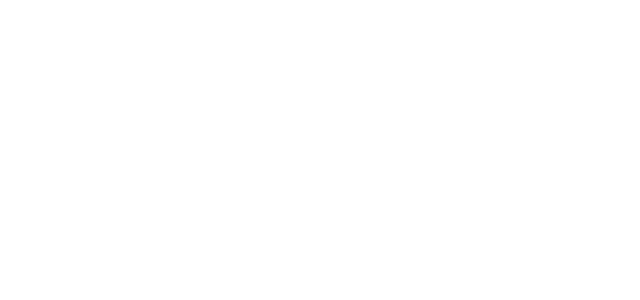
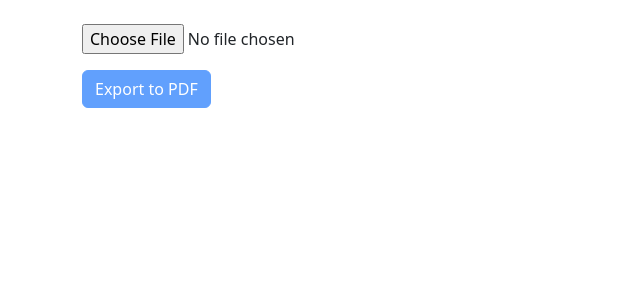
Before and after one commit to crystel1996/export-pdf, a React (Create React App) app: page / in a window 1280 px wide. Shown: the top 300 px of the page, without its empty margins (0-640 px from the left). Built offline with nearby package versions, Linux system fonts and the light colour scheme.

Commit message:
import excel

```diff
--- a/package.json
+++ b/package.json
@@ -10,11 +10,14 @@
     "@types/node": "^16.18.104",
     "@types/react": "^18.3.3",
     "@types/react-dom": "^18.3.0",
+    "bootstrap": "^5.3.3",
+    "jspdf": "^2.5.1",
     "react": "^18.3.1",
     "react-dom": "^18.3.1",
     "react-scripts": "5.0.1",
     "typescript": "^4.9.5",
-    "web-vitals": "^2.1.4"
+    "web-vitals": "^2.1.4",
+    "xlsx": "^0.18.5"
   },
   "scripts": {
     "start": "react-scripts start",
--- a/src/App.tsx
+++ b/src/App.tsx
@@ -1,8 +1,10 @@
+import 'bootstrap/dist/css/bootstrap.min.css';
 import './App.css';
+import { ExportPDF } from './Components/ExportPDF';
 
 function App() {
   return (
-    <></>
+    <ExportPDF />
   );
 }
 
--- /dev/null
+++ b/src/Components/ExportPDF.tsx
@@ -0,0 +1,57 @@
+import jsPDF from "jspdf";
+import * as XLSX from 'xlsx';
+import { ChangeEvent, useState } from "react";
+
+export const ExportPDF = () => {
+
+    const [data, setData] = useState([]);
+
+    const handleFileUpload = (e: ChangeEvent<HTMLInputElement>) => {
+        if (e.target.files) {
+            const file = e.target.files[0];
+            const reader = new FileReader();
+
+            reader.onload = (event) => {
+            const workbook = XLSX.read(event.target?.result, { type: 'binary' });
+            const sheetName = workbook.SheetNames[0];
+            const sheet = workbook.Sheets[sheetName];
+            const sheetData = XLSX.utils.sheet_to_json(sheet);
+
+            setData(sheetData as any);
+            };
+
+            reader.readAsBinaryString(file);
+        }
+    };
+
+    const exportToPDF = () => {
+        const doc = new jsPDF();
+        doc.text("Excel Data:", 10, 10);
+
+        data.forEach((row, index) => {
+          doc.text(JSON.stringify(row), 10, 20 + (index * 10));
+        });
+
+        doc.save('data.pdf');
+    };
+
+    console.log('[DATA]', data)
+
+    return <div className="container mt-4">
+        <div className="mb-3">
+            <input
+            type="file"
+            accept=".xlsx, .xls"
+            onChange={handleFileUpload}
+            className="form-control-file"
+            />
+        </div>
+        <button
+            onClick={exportToPDF}
+            className="btn btn-primary"
+            disabled={data.length === 0}
+        >
+            Export to PDF
+        </button>
+    </div>
+}
```
Also changed, not shown: 1 other file (tests, documents, lock files or other folders).
